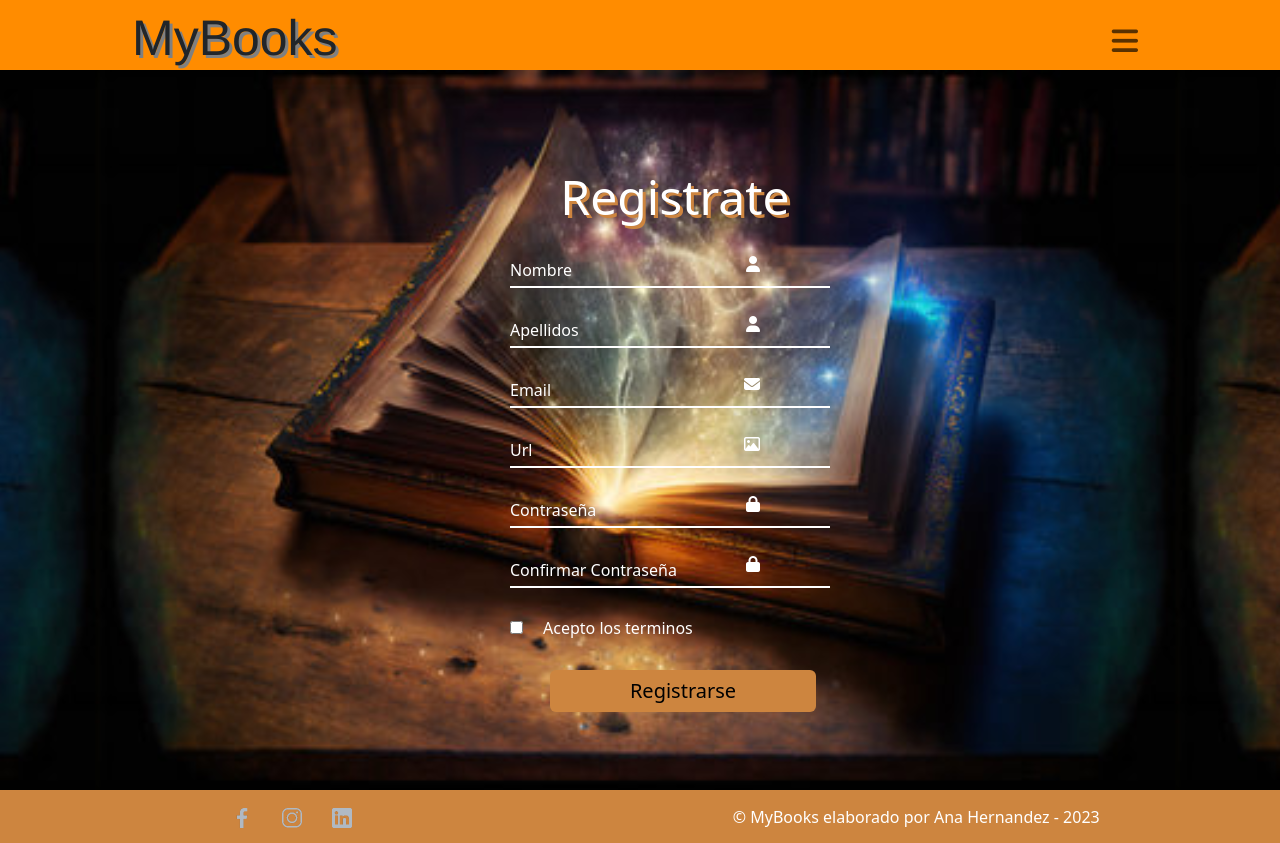
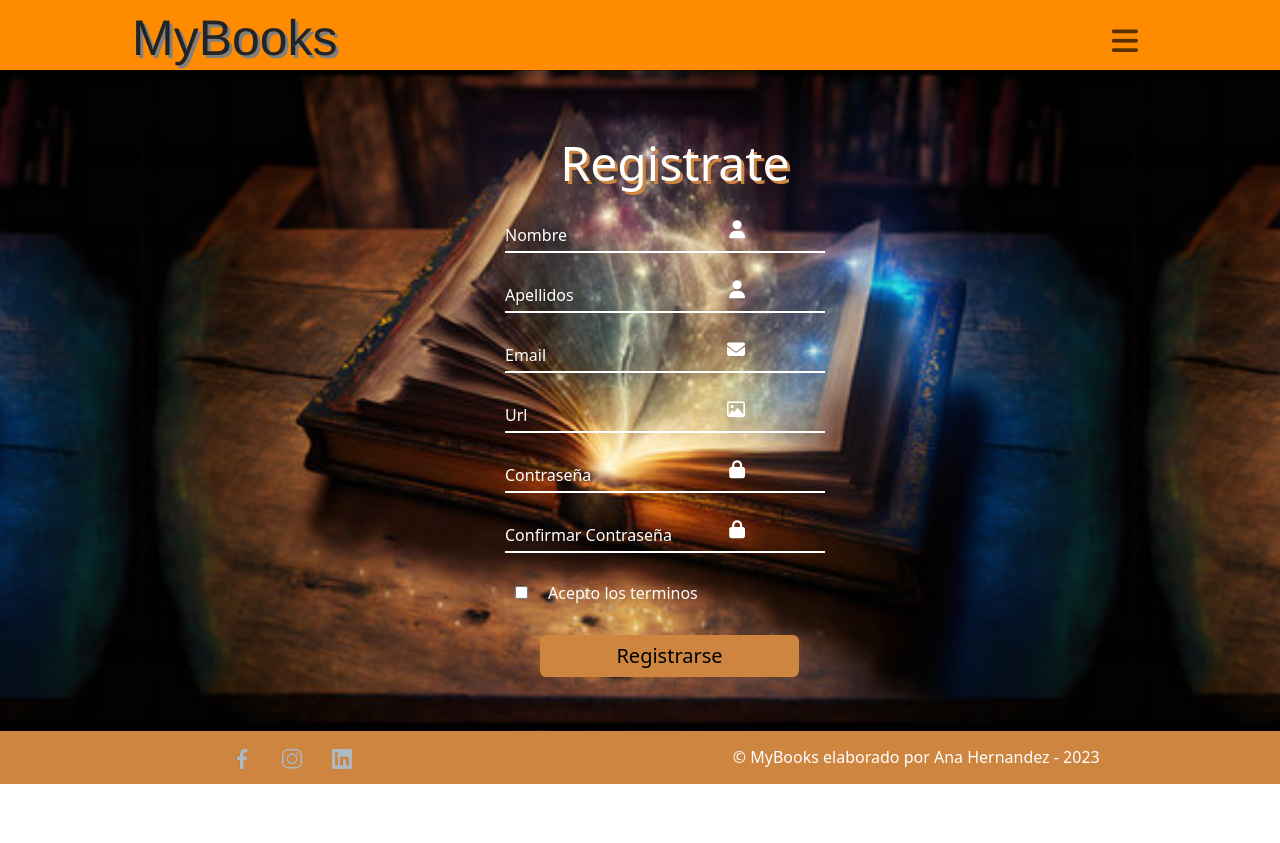
Before and after one commit to Cristinahb26/Modulo_3, an Angular app: page /register in a window 1280 px wide. After the commit the page ends 800 px from the top, so only its background shows below. Built offline with nearby package versions, Linux system fonts and the light colour scheme.

Commit message:
cambios dia 1

```diff
--- a/src/app/component/form-register/form-register.component.css
+++ b/src/app/component/form-register/form-register.component.css
@@ -1,7 +1,7 @@
 body{
 
     width: 100%;
-    height: 90vh;
+    height: 82.6vh;
 
     display: flex;
     justify-content: center;
@@ -14,7 +14,7 @@ body{
 .login{
 
     width: 500px;
-    height: 600px;
+    height: 580px;
 
     display: flex;
     flex-direction: row;
@@ -28,7 +28,7 @@ body{
     font-size: 3em;
     color: #fff;
     margin-bottom: 30px;
-    margin-top: 20px;
+    margin-top: 10px;
     margin-left: 70px;
     text-shadow: 3px 3px peru;
 
@@ -38,7 +38,7 @@ body{
     width: 25vw;
     height: 30px;
     margin-bottom: 30px;
-    margin-left: 60px;
+    margin-left: 50px;
 
 }
 .input-mail{
@@ -77,8 +77,9 @@ body{
 .input i {
 
     position: absolute;
-    right: 520px;
+    right: 535px;
     color: #fff;
+    font-size:  18px;
 
 }
 .login .checkbox {
@@ -97,7 +98,7 @@ button {
 
     font-size: 20px;
     width: 70%;
-    margin-left: 100px;
+    margin-left: 85px;
     font-weight: 500;
     background-color: peru;
     color: black;
@@ -124,22 +125,6 @@ button:hover {
     color: #fff;
 
 }
-.login .icono {
-
-    margin: 20px 0;
-    font-size:  25px;
-    padding-right: 40px;
-
-    display: flex;
-    justify-content: center;
-
-}
-.login .icono i {
-
-    margin-left: 20px;
-    color: #fff;
-
-}
 p {
 
     color: #fff;
```
